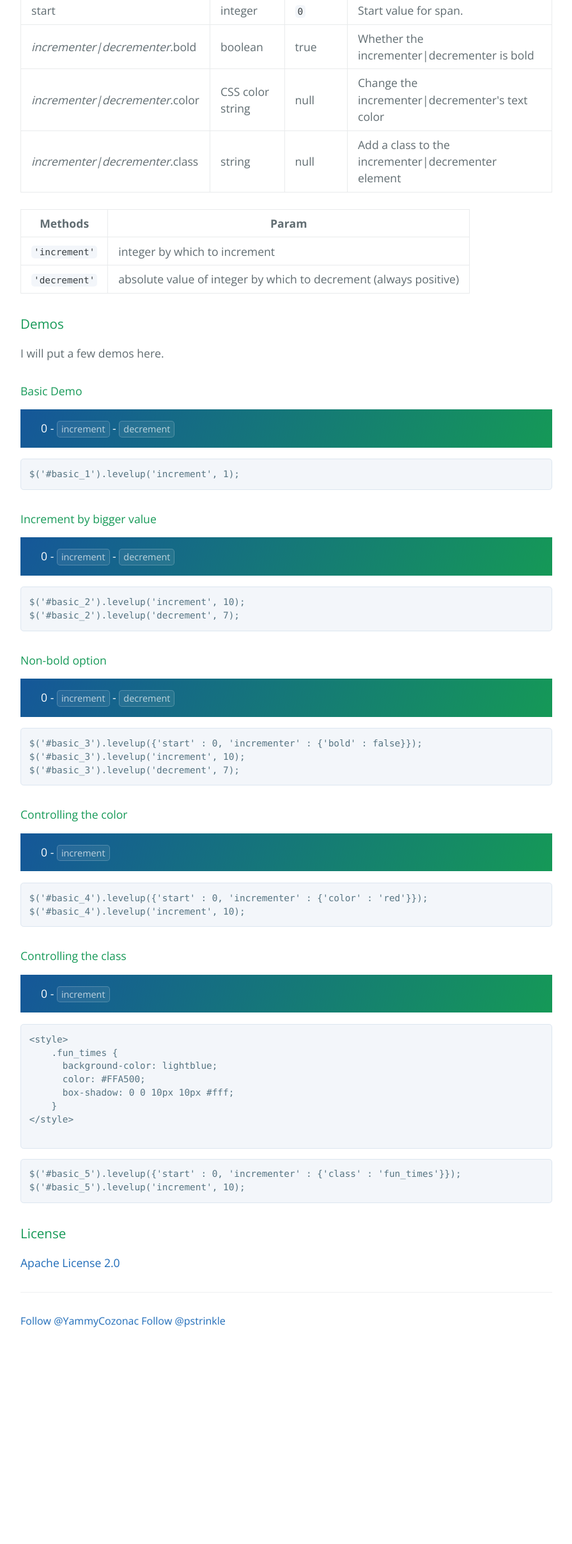
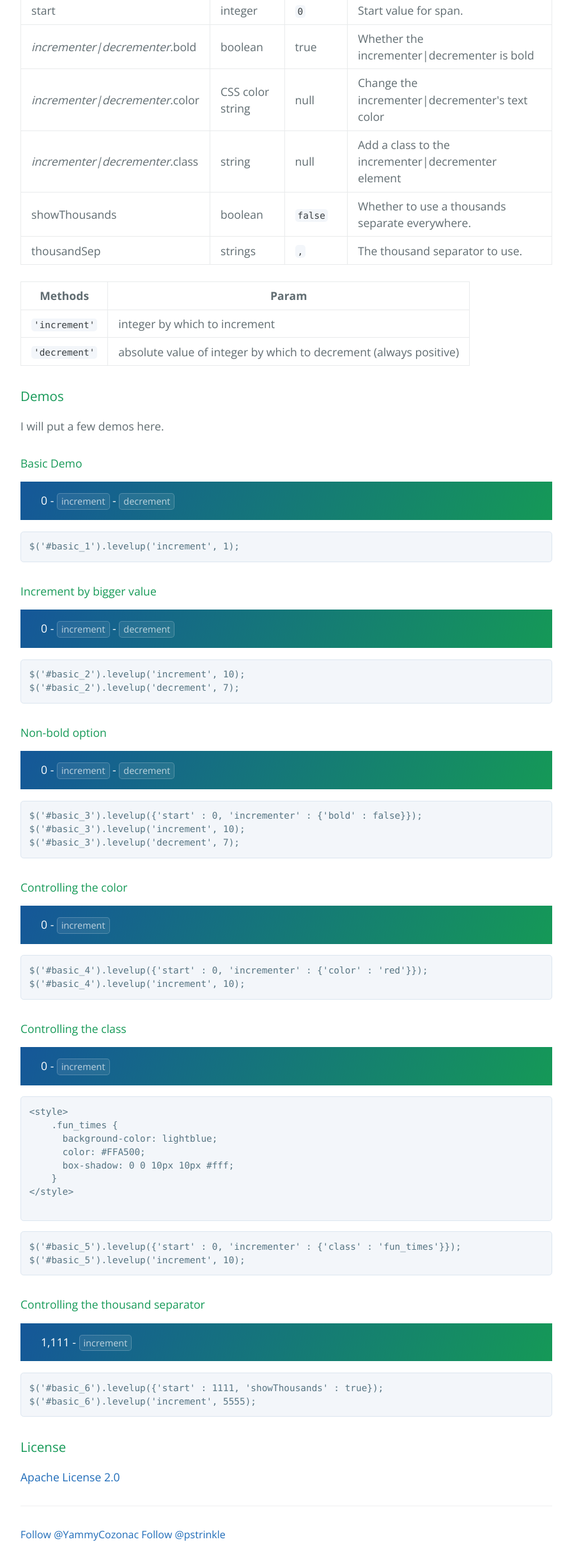
Before and after one commit to pstrinkle/jquery-levelup, a plain HTML site: page index.html in a window 1280 px wide. Shown: the part 1172-3586 px from the top of the page at 64% size, without its empty margins (192-1087 px from the left). Before the commit the page ends 3281 px from the top, so only its background shows below. Drawn offline with nearby package versions, Linux system fonts and the light colour scheme.

Commit message:
closes #18

```diff
--- a/index.html
+++ b/index.html
@@ -96,6 +96,18 @@
             <td>string</td>
             <td>null</td>
             <td>Add a class to the incrementer|decrementer element</td>
+          </tr>
+          <tr>
+            <td>showThousands</td>
+            <td>boolean</td>
+            <td><code>false</code></td>
+            <td>Whether to use a thousands separate everywhere.</td>
+          </tr>
+          <tr>
+            <td>thousandSep</td>
+            <td>strings</td>
+            <td><code>,</code></td>
+            <td>The thousand separator to use.</td>
           </tr>
         </tbody>
       </table>
@@ -256,6 +268,28 @@ $('#basic_5').levelup('increment', 10);
           });
       </script>
 
+      <h4>Controlling the thousand separator</h4>
+      <div class="btn-area">
+        <p>
+          <span id='basic_6'></span> -
+          <button id='incrementBtn_6' class="btn2">increment</button>
+        </p>
+      </div>
+      <pre class="prettyprint lang-js">
+$('#basic_6').levelup({'start' : 1111, 'showThousands' : true});
+$('#basic_6').levelup('increment', 5555);
+</pre>
+      <script>
+          $(function() {
+              $('#basic_6').levelup({'start' : 1111, 'showThousands' : true});
+
+              $('#incrementBtn_6').on('click', function(event) {
+                  $('#basic_6').levelup('increment', 5555);
+                  $(this).blur();
+              });
+          });
+      </script>
+
       <h3>License</h3>
       <p><a href="http://www.apache.org/licenses/LICENSE-2.0">Apache License 2.0</a></p>
 
--- a/levelup.js
+++ b/levelup.js
@@ -24,12 +24,31 @@
          */
         value: 0,
 
+        /**
+         * Whether we separate numbers in thousands.
+         * @type {boolean}
+         */
+        showThousands: false,
+        /**
+         * The thousands separator to use.
+         * @tyep {string}
+         */
+        thousandSep: ',',
+
+        /**
+         * These are the settings for the incrementer.
+         * @type {object}
+         */
         incrementer : {
             bold: true,
             color: null,
             class: null,
         },
 
+        /**
+         * These are the settings for the decrementer
+         * @type {object}
+         */
         decrementer : {
             bold: true,
             color: null,
@@ -89,6 +108,10 @@
                      '-o-transition' : 'all 0.25s',
                      'transition' : 'all 0.25s'};
 
+        function numberWithCommas(x, sep) {
+            return x.toString().replace(/\B(?=(\d{3})+(?!\d))/g, sep);
+        }
+
         /*
          * Should it always be bold? or is that incorrect, I can't recall yet.
          * I should have it check if the thing beneath it is bold?
@@ -129,6 +152,11 @@
                  * They have the same height, so just position it above by the
                  * height.
                  */
+
+                if (instance.showThousands) {
+                    update = numberWithCommas(update, instance.thousandSep);
+                }
+
                 var nt = p.top - h;
                 var s = getStyle(nt, nl, instance.incrementer);
                 var $x = $('<span>', {text: "+" + update, style: s});
@@ -140,6 +168,11 @@
                  * They have the same height, so just position it at the same
                  * place.
                  */
+
+                if (instance.showThousands) {
+                    update = numberWithCommas(update, instance.thousandSep);
+                }
+
                 var nt = p.top;
                 var s = getStyle(nt, nl, instance.decrementer);
                 var $x = $('<span>', {text: update, style: s});
@@ -161,8 +194,14 @@
                 $x.css('top', e + 'px');
                 setTimeout(function() {
                     $x.remove();
+
                     /* equivalent to a volatile pointer read */
-                    $tw.text($tw.data(dataName).getValue());
+                    var value = $tw.data(dataName).getValue();
+                    if (instance.showThousands) {
+                        value = numberWithCommas(value, instance.thousandSep);
+                    }
+
+                    $tw.text(value);
                 }, 250);
             }, 100);
         }
@@ -217,6 +256,9 @@
                 instance = new LevelUp(config);
                 el.data(dataName, instance);
 
+                if (instance.showThousands) {
+                    instance.start = numberWithCommas(instance.start, instance.thousandSep);
+                }
                 el.text(instance.start);
             }
         });
```
Also changed, not shown: README.md.
